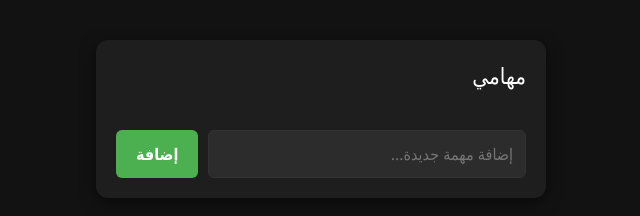
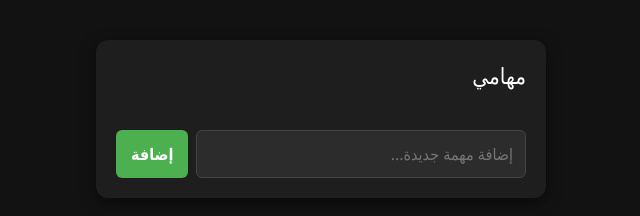
Before and after one commit to webAppLearner/herewegoagain, a website: page public/index.html in a window 1280 px wide. Shown: the full height of the page, 319-959 px from the left. Drawn offline with nearby package versions, Linux system fonts and the light colour scheme; no server answers.

Commit message:
Update style.css

```diff
--- a/public/style.css
+++ b/public/style.css
@@ -92,3 +92,32 @@ button:hover { background: #45a049; }
     font-size: 0.9rem;
     margin: 0;
 }
+.input-group {
+    display: flex;
+    gap: 8px;
+    width: 100%;
+    box-sizing: border-box;
+}
+
+.input-group input[type="text"] {
+    flex: 1;
+    min-width: 0; /* مهم جداً لمنع الحقل من التمدد خارج الشاشة */
+    padding: 12px;
+    box-sizing: border-box;
+    border-radius: 6px;
+    border: 1px solid #444;
+}
+
+
+.input-group button {
+    flex-shrink: 0;
+    padding: 10px 15px;
+    white-space: nowrap;
+    border-radius: 6px;
+    box-sizing: border-box;
+}
+
+#attach-btn {
+    padding: 10px 12px;
+    font-size: 1.1rem;
+}
```
